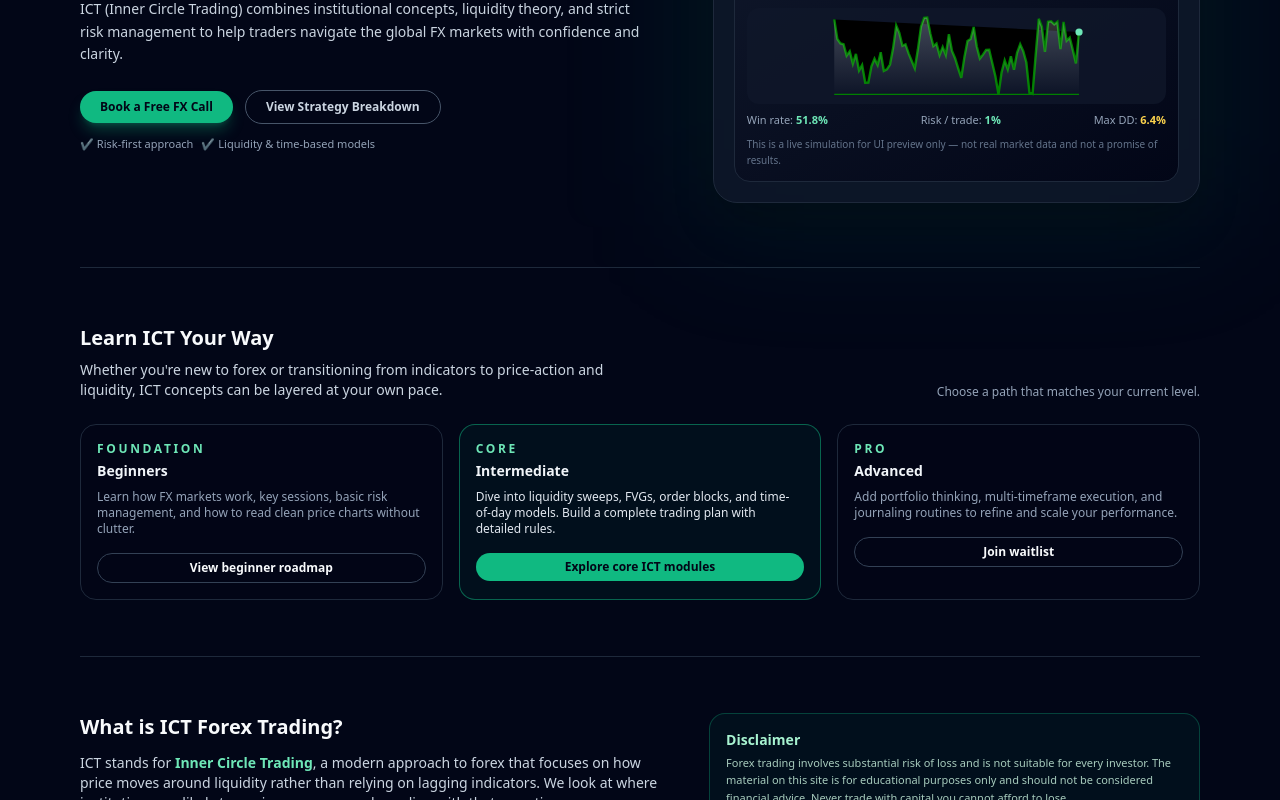
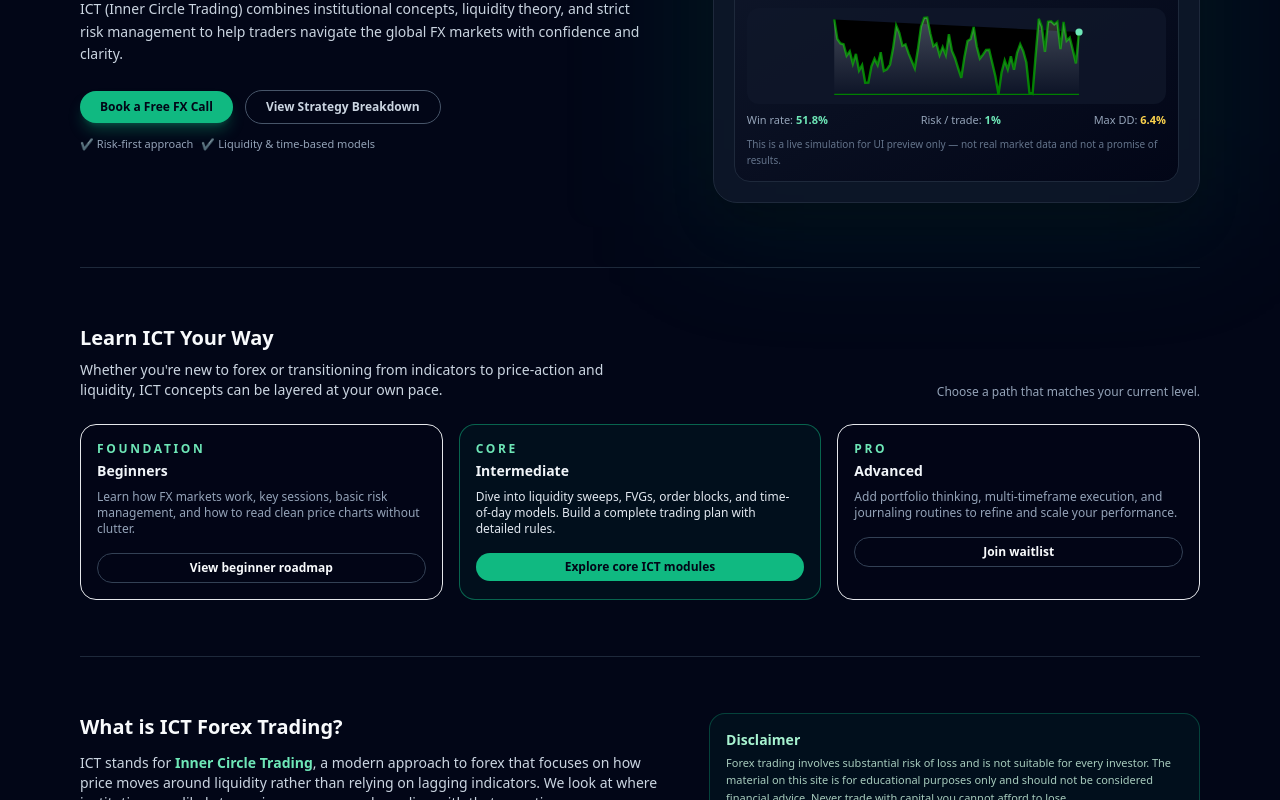
Before and after one commit to treentechco/ICT, a React (Vite) app: page / in a window 1280 px wide. Shown: the part 381-1181 px from the top of the page. Built offline with nearby package versions, Linux system fonts and the light colour scheme.

Commit message:
Update App.jsx

```diff
--- a/App.jsx
+++ b/App.jsx
@@ -329,7 +329,7 @@
           </div>
 
           <div className="grid gap-4 md:grid-cols-3">
-            <div className="flex flex-col rounded-2xl border border-slate-800 bg-slate-950/60 p-4">
+            <div className="flex flex-col rounded-2xl border border-bold-800 bg-slate-950/60 p-4">
               <p className="text-xs font-semibold uppercase tracking-[0.22em] text-emerald-300">Foundation</p>
               <h3 className="mt-1 text-sm font-semibold text-slate-100">Beginners</h3>
               <p className="mt-2 text-xs text-slate-400">
@@ -353,7 +353,7 @@
               </button>
             </div>
 
-            <div className="flex flex-col rounded-2xl border border-slate-800 bg-slate-950/60 p-4">
+            <div className="flex flex-col rounded-2xl border border-bold-800 bg-slate-950/60 p-4">
               <p className="text-xs font-semibold uppercase tracking-[0.22em] text-emerald-300">Pro</p>
               <h3 className="mt-1 text-sm font-semibold text-slate-100">Advanced</h3>
               <p className="mt-2 text-xs text-slate-400">
```
